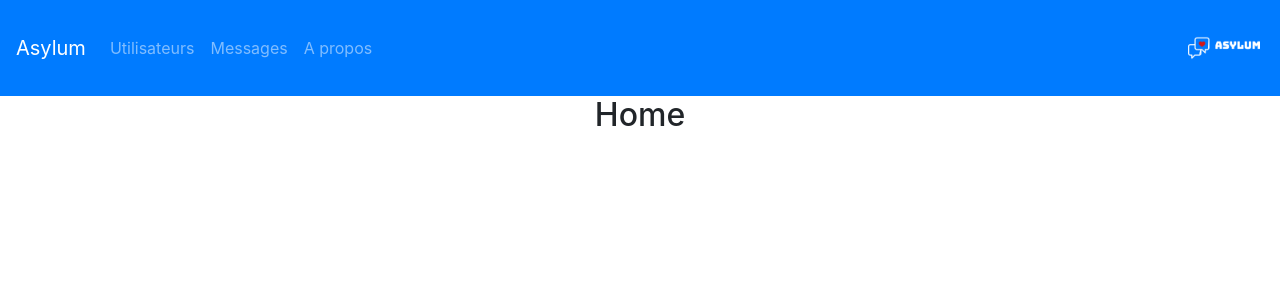
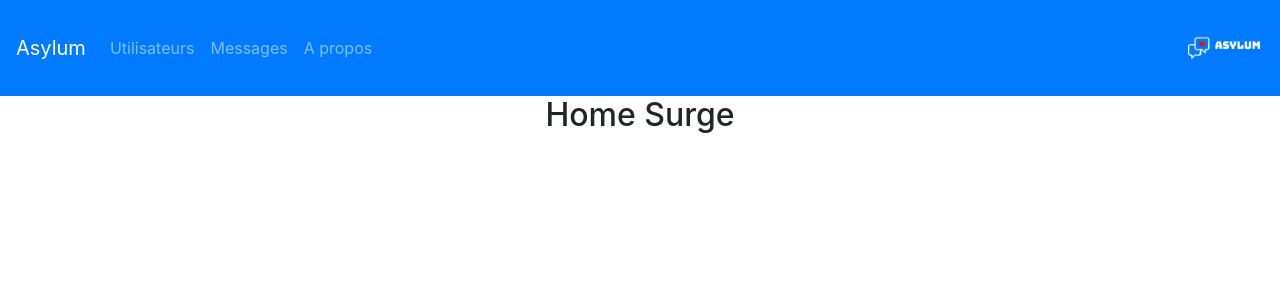
Before and after one commit to ElNelyo/asylum, a React (Create React App) app: page / in a window 1280 px wide. Shown: the top 300 px of the page. Built offline with nearby package versions, Linux system fonts and the light colour scheme.

Commit message:
test surge deployment

```diff
--- a/src/App.js
+++ b/src/App.js
@@ -40,7 +40,7 @@ function App() {
 
 
 function Home() {
-  return <h2 className="mainTitle">Home</h2>;
+  return <h2 className="mainTitle">Home Surge</h2>;
 }
 
 
```
